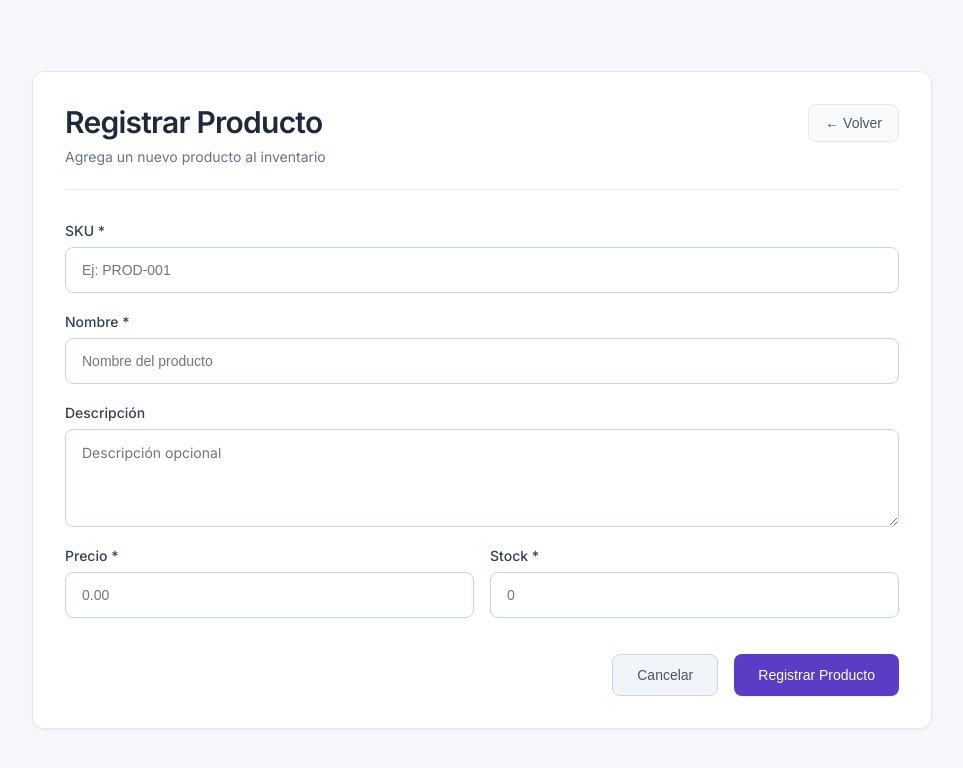
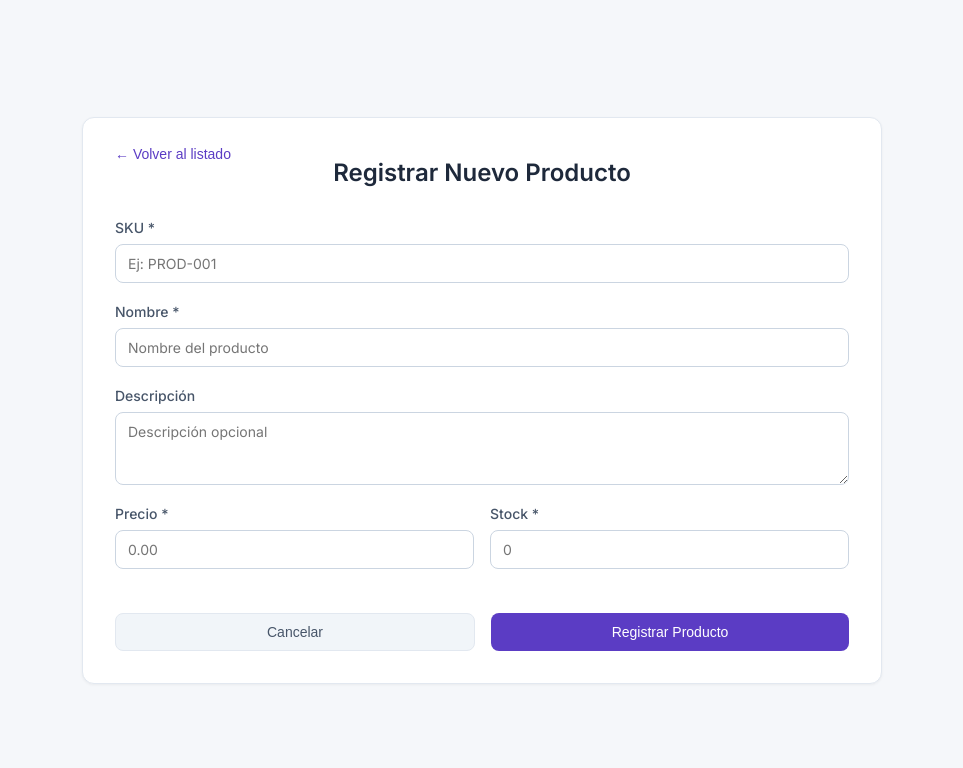
Before and after one commit to LunaDiegoLeo/mi-proyecto-integrador, a React (Vite) app in the folder frontend/: page /products/new in a window 1280 px wide. Shown: the top 768 px of the page, without its empty margins (158-1121 px from the left). Built offline with nearby package versions, Linux system fonts and the light colour scheme.

Commit message:
feat: enhance ProductForm and ProductList components with edit and delete functionality

```diff
--- a/frontend/src/pages/ProductForm/index.jsx
+++ b/frontend/src/pages/ProductForm/index.jsx
@@ -1,10 +1,12 @@
 // src/pages/ProductForm/index.jsx
-import { useState } from 'react';
-import { useNavigate } from 'react-router-dom';
+import { useState, useEffect } from 'react';
+import { useNavigate, useParams } from 'react-router-dom';
 import api from '../../services/api';
 
 const ProductForm = () => {
   const navigate = useNavigate();
+  const { sku } = useParams();
+  const isEditMode = !!sku;
 
   const [formData, setFormData] = useState({
     sku: '',
@@ -13,9 +15,35 @@ const ProductForm = () => {
     price: '',
     stock: '',
   });
-
   const [errors, setErrors] = useState({});
   const [isSubmitting, setIsSubmitting] = useState(false);
+  const [loading, setLoading] = useState(isEditMode);
+
+  useEffect(() => {
+    if (isEditMode) {
+      fetchProduct();
+    }
+  }, [isEditMode, sku]);
+
+  const fetchProduct = async () => {
+    try {
+      const response = await api.get(`/products/sku/${sku}`);
+      const product = response.data.product;
+      setFormData({
+        sku: product.sku,
+        name: product.name,
+        description: product.description || '',
+        price: product.price,
+        stock: product.stock,
+      });
+    } catch (error) {
+      console.error('Error al cargar producto:', error);
+      alert('No se pudo cargar el producto para editar');
+      navigate('/');
+    } finally {
+      setLoading(false);
+    }
+  };
 
   const validateForm = () => {
     const newErrors = {};
@@ -29,7 +57,6 @@ const ProductForm = () => {
     }
 
     const price = parseFloat(formData.price);
-
     if (!formData.price) {
       newErrors.price = 'Precio es obligatorio';
     } else if (isNaN(price) || price <= 0) {
@@ -37,7 +64,6 @@ const ProductForm = () => {
     }
 
     const stock = parseInt(formData.stock);
-
     if (!formData.stock && formData.stock !== 0) {
       newErrors.stock = 'Stock es obligatorio';
     } else if (isNaN(stock) || stock < 0) {
@@ -45,30 +71,23 @@ const ProductForm = () => {
     }
 
     setErrors(newErrors);
-
     return Object.keys(newErrors).length === 0;
   };
 
   const handleChange = (e) => {
     const { name, value } = e.target;
-
-    setFormData(prev => ({
-      ...prev,
-      [name]: value,
-    }));
-
+    setFormData(prev => ({ ...prev, [name]: value }));
     if (errors[name]) {
-      setErrors(prev => ({
-        ...prev,
-        [name]: '',
-      }));
+      setErrors(prev => ({ ...prev, [name]: '' }));
     }
   };
 
   const handleSubmit = async (e) => {
     e.preventDefault();
 
-    if (!validateForm()) return;
+    if (!validateForm()) {
+      return;
+    }
 
     setIsSubmitting(true);
 
@@ -81,178 +100,140 @@ const ProductForm = () => {
         stock: parseInt(formData.stock),
       };
 
-      await api.post('/products', payload);
-
-      alert('✓ Producto registrado exitosamente');
+      if (isEditMode) {
+        await api.put(`/products/${formData.sku}`, payload);
+        alert('Producto actualizado exitosamente');
+      } else {
+        await api.post('/products', payload);
+        alert('Producto registrado exitosamente');
+      }
 
       navigate('/');
     } catch (error) {
       console.error('Error:', error);
-
       if (error.response) {
         if (error.response.status === 409) {
-          alert('✗ Error: El SKU ya existe');
+          alert('El SKU ya existe en el sistema');
         } else if (error.response.status === 400) {
-          const messages =
-            error.response.data.errors ||
-            error.response.data.message;
-
+          const messages = error.response.data.errors || error.response.data.message;
           if (Array.isArray(messages)) {
-            alert(messages.join('\n'));
+            alert(`Error de validación:\n${messages.join('\n')}`);
           } else {
-            alert(messages || 'Datos inválidos');
+            alert(`Error: ${messages || 'Datos inválidos'}`);
           }
+        } else if (error.response.status === 404) {
+          alert('Producto no encontrado');
         } else {
-          alert(
-            error.response.data.message ||
-            'No se pudo registrar el producto'
-          );
+          alert(`Error: ${error.response.data.message || 'No se pudo completar la operación'}`);
         }
+      } else if (error.request) {
+        alert('Error de conexión: No se puede conectar al servidor');
       } else {
-        alert('Error de conexión con el backend');
+        alert(`Error: ${error.message}`);
       }
     } finally {
       setIsSubmitting(false);
     }
   };
 
+  if (loading) {
+    return (
+      <div style={styles.container}>
+        <div style={styles.loadingCard}>
+          <div style={styles.spinner}></div>
+          <p style={styles.loadingText}>Cargando producto...</p>
+        </div>
+      </div>
+    );
+  }
+
   return (
     <div style={styles.container}>
       <div style={styles.card}>
-        <div style={styles.header}>
-          <div>
-            <h1 style={styles.title}>
-              Registrar Producto
-            </h1>
+        <button onClick={() => navigate('/')} style={styles.backButton}>
+          ← Volver al listado
+        </button>
 
-            <p style={styles.subtitle}>
-              Agrega un nuevo producto al inventario
-            </p>
-          </div>
-
-          <button
-            onClick={() => navigate('/')}
-            style={styles.backButton}
-          >
-            ← Volver
-          </button>
-        </div>
+        <h1 style={styles.title}>
+          {isEditMode ? 'Editar Producto' : 'Registrar Nuevo Producto'}
+        </h1>
 
         <form onSubmit={handleSubmit} style={styles.form}>
           <div style={styles.field}>
-            <label style={styles.label}>
-              SKU *
-            </label>
-
+            <label style={styles.label}>SKU *</label>
             <input
               type="text"
               name="sku"
               value={formData.sku}
               onChange={handleChange}
-              placeholder="Ej: PROD-001"
+              disabled={isEditMode}
               style={{
                 ...styles.input,
                 ...(errors.sku && styles.inputError),
+                ...(isEditMode && styles.inputDisabled)
               }}
+              placeholder="Ej: PROD-001"
             />
-
-            {errors.sku && (
-              <span style={styles.errorText}>
-                {errors.sku}
-              </span>
+            {errors.sku && <span style={styles.errorText}>{errors.sku}</span>}
+            {isEditMode && (
+              <span style={styles.hintText}>El SKU no puede modificarse</span>
             )}
           </div>
 
           <div style={styles.field}>
-            <label style={styles.label}>
-              Nombre *
-            </label>
-
+            <label style={styles.label}>Nombre *</label>
             <input
               type="text"
               name="name"
               value={formData.name}
               onChange={handleChange}
+              style={{ ...styles.input, ...(errors.name && styles.inputError) }}
               placeholder="Nombre del producto"
-              style={{
-                ...styles.input,
-                ...(errors.name && styles.inputError),
-              }}
             />
-
-            {errors.name && (
-              <span style={styles.errorText}>
-                {errors.name}
-              </span>
-            )}
+            {errors.name && <span style={styles.errorText}>{errors.name}</span>}
           </div>
 
           <div style={styles.field}>
-            <label style={styles.label}>
-              Descripción
-            </label>
-
+            <label style={styles.label}>Descripción</label>
             <textarea
               name="description"
               value={formData.description}
               onChange={handleChange}
-              rows="4"
+              style={styles.textarea}
               placeholder="Descripción opcional"
-              style={styles.textarea}
+              rows="3"
             />
           </div>
 
           <div style={styles.row}>
             <div style={{ ...styles.field, flex: 1 }}>
-              <label style={styles.label}>
-                Precio *
-              </label>
-
+              <label style={styles.label}>Precio *</label>
               <input
                 type="number"
                 name="price"
                 value={formData.price}
                 onChange={handleChange}
+                style={{ ...styles.input, ...(errors.price && styles.inputError) }}
                 placeholder="0.00"
                 step="0.01"
                 min="0.01"
-                style={{
-                  ...styles.input,
-                  ...(errors.price && styles.inputError),
-                }}
               />
-
-              {errors.price && (
-                <span style={styles.errorText}>
-                  {errors.price}
-                </span>
-              )}
+              {errors.price && <span style={styles.errorText}>{errors.price}</span>}
             </div>
 
             <div style={{ ...styles.field, flex: 1 }}>
-              <label style={styles.label}>
-                Stock *
-              </label>
-
+              <label style={styles.label}>Stock *</label>
               <input
                 type="number"
                 name="stock"
                 value={formData.stock}
                 onChange={handleChange}
+                style={{ ...styles.input, ...(errors.stock && styles.inputError) }}
                 placeholder="0"
                 step="1"
                 min="0"
-                style={{
-                  ...styles.input,
-                  ...(errors.stock && styles.inputError),
-                }}
               />
-
-              {errors.stock && (
-                <span style={styles.errorText}>
-                  {errors.stock}
-                </span>
-              )}
+              {errors.stock && <span style={styles.errorText}>{errors.stock}</span>}
             </div>
           </div>
 
@@ -264,18 +245,15 @@ const ProductForm = () => {
             >
               Cancelar
             </button>
-
             <button
               type="submit"
               disabled={isSubmitting}
-              style={{
-                ...styles.submitButton,
-                ...(isSubmitting && styles.disabledButton),
-              }}
+              style={{ ...styles.submitButton, ...(isSubmitting && styles.disabledButton) }}
             >
               {isSubmitting
-                ? 'Registrando...'
-                : 'Registrar Producto'}
+                ? (isEditMode ? 'Actualizando...' : 'Registrando...')
+                : (isEditMode ? 'Actualizar Producto' : 'Registrar Producto')
+              }
             </button>
           </div>
         </form>
@@ -289,136 +267,117 @@ const styles = {
     minHeight: '100vh',
     backgroundColor: '#f5f7fa',
     padding: '2rem',
-    fontFamily:
-      "'Inter', -apple-system, BlinkMacSystemFont, 'Segoe UI', sans-serif",
     display: 'flex',
     alignItems: 'center',
     justifyContent: 'center',
+    fontFamily: "'Inter', -apple-system, BlinkMacSystemFont, 'Segoe UI', sans-serif",
   },
-
   card: {
+    background: 'white',
+    borderRadius: '0.75rem',
+    boxShadow: '0 1px 3px rgba(0,0,0,0.05)',
+    border: '1px solid #e2e8f0',
+    padding: '2rem',
+    maxWidth: '800px',
     width: '100%',
-    maxWidth: '900px',
-    backgroundColor: 'white',
-    borderRadius: '0.75rem',
-    border: '1px solid #e2e8f0',
-    boxShadow: '0 1px 3px rgba(0,0,0,0.05)',
-    padding: '2rem',
+    position: 'relative',
   },
-
-  header: {
-    display: 'flex',
-    justifyContent: 'space-between',
-    alignItems: 'flex-start',
-    gap: '1rem',
-    marginBottom: '2rem',
-    paddingBottom: '1.5rem',
-    borderBottom: '1px solid #e2e8f0',
+  backButton: {
+    position: 'absolute',
+    top: '1.5rem',
+    left: '1.5rem',
+    background: 'none',
+    border: 'none',
+    color: '#5b3cc4',
+    cursor: 'pointer',
+    fontSize: '0.875rem',
+    fontWeight: '500',
+    padding: '0.25rem 0.5rem',
+    borderRadius: '0.375rem',
+    transition: 'background 0.2s',
   },
-
   title: {
-    fontSize: '1.875rem',
+    fontSize: '1.5rem',
     fontWeight: '600',
     color: '#1e293b',
-    marginBottom: '0.5rem',
-    letterSpacing: '-0.025em',
+    marginBottom: '2rem',
+    marginTop: '0.5rem',
+    textAlign: 'center',
   },
-
-  subtitle: {
+  form: {
+    display: 'flex',
+    flexDirection: 'column',
+    gap: '1.25rem',
+  },
+  field: {
+    display: 'flex',
+    flexDirection: 'column',
+    gap: '0.5rem',
+  },
+  row: {
+    display: 'flex',
+    gap: '1rem',
+  },
+  label: {
     fontSize: '0.875rem',
+    fontWeight: '500',
+    color: '#475569',
+  },
+  input: {
+    padding: '0.625rem 0.75rem',
+    border: '1px solid #cbd5e1',
+    borderRadius: '0.5rem',
+    fontSize: '0.875rem',
+    transition: 'border-color 0.2s, box-shadow 0.2s',
+    outline: 'none',
+    fontFamily: 'inherit',
+  },
+  textarea: {
+    padding: '0.625rem 0.75rem',
+    border: '1px solid #cbd5e1',
+    borderRadius: '0.5rem',
+    fontSize: '0.875rem',
+    fontFamily: 'inherit',
+    resize: 'vertical',
+    outline: 'none',
+    transition: 'border-color 0.2s, box-shadow 0.2s',
+  },
+  inputDisabled: {
+    backgroundColor: '#f1f5f9',
     color: '#64748b',
+    cursor: 'not-allowed',
   },
-
-  backButton: {
-    padding: '0.625rem 1rem',
-    backgroundColor: '#f8fafc',
+  inputError: {
+    borderColor: '#dc2626',
+  },
+  errorText: {
+    fontSize: '0.75rem',
+    color: '#dc2626',
+  },
+  hintText: {
+    fontSize: '0.75rem',
+    color: '#94a3b8',
+  },
+  actions: {
+    display: 'flex',
+    gap: '1rem',
+    marginTop: '1.5rem',
+  },
+  cancelButton: {
+    flex: 1,
+    padding: '0.625rem',
+    backgroundColor: '#f1f5f9',
     color: '#475569',
     border: '1px solid #e2e8f0',
     borderRadius: '0.5rem',
     fontSize: '0.875rem',
     fontWeight: '500',
     cursor: 'pointer',
-    transition: 'all 0.2s ease',
+    transition: 'all 0.2s',
   },
-
-  form: {
-    display: 'flex',
-    flexDirection: 'column',
-    gap: '1.25rem',
-  },
-
-  field: {
-    display: 'flex',
-    flexDirection: 'column',
-    gap: '0.5rem',
-  },
-
-  row: {
-    display: 'flex',
-    gap: '1rem',
-    flexWrap: 'wrap',
-  },
-
-  label: {
-    fontSize: '0.875rem',
-    fontWeight: '500',
-    color: '#334155',
-  },
-
-  input: {
-    padding: '0.875rem 1rem',
-    border: '1px solid #cbd5e1',
-    borderRadius: '0.5rem',
-    fontSize: '0.875rem',
-    color: '#1e293b',
-    outline: 'none',
-    transition: 'all 0.2s ease',
-    backgroundColor: 'white',
-  },
-
-  textarea: {
-    padding: '0.875rem 1rem',
-    border: '1px solid #cbd5e1',
-    borderRadius: '0.5rem',
-    fontSize: '0.875rem',
-    color: '#1e293b',
-    outline: 'none',
-    resize: 'vertical',
-    fontFamily: 'inherit',
-    transition: 'all 0.2s ease',
-    backgroundColor: 'white',
-  },
-
-  inputError: {
-    borderColor: '#ef4444',
-  },
-
-  errorText: {
-    fontSize: '0.75rem',
-    color: '#dc2626',
-  },
-
-  actions: {
-    display: 'flex',
-    justifyContent: 'flex-end',
-    gap: '1rem',
-    marginTop: '1rem',
-  },
-
-  cancelButton: {
-    padding: '0.75rem 1.5rem',
-    backgroundColor: '#f1f5f9',
-    color: '#475569',
-    border: '1px solid #cbd5e1',
-    borderRadius: '0.5rem',
-    fontSize: '0.875rem',
-    fontWeight: '500',
-    cursor: 'pointer',
-    transition: 'all 0.2s ease',
-  },
-
   submitButton: {
-    padding: '0.75rem 1.5rem',
+    flex: 1,
+    padding: '0.625rem',
     backgroundColor: '#5b3cc4',
     color: 'white',
     border: 'none',
@@ -426,35 +385,62 @@ const styles = {
     fontSize: '0.875rem',
     fontWeight: '500',
     cursor: 'pointer',
-    transition: 'all 0.2s ease',
-    boxShadow: '0 1px 2px rgba(0,0,0,0.05)',
+    transition: 'background-color 0.2s',
   },
-
   disabledButton: {
-    opacity: 0.7,
+    backgroundColor: '#94a3b8',
     cursor: 'not-allowed',
+  },
+  loadingCard: {
+    background: 'white',
+    borderRadius: '0.75rem',
+    padding: '3rem',
+    textAlign: 'center',
+    border: '1px solid #e2e8f0',
+    boxShadow: '0 1px 3px rgba(0,0,0,0.05)',
+  },
+  spinner: {
+    width: '2.5rem',
+    height: '2.5rem',
+    border: '3px solid #e2e8f0',
+    borderTopColor: '#5b3cc4',
+    borderRadius: '50%',
+    animation: 'spin 0.8s linear infinite',
+    margin: '0 auto 1rem',
+  },
+  loadingText: {
+    color: '#64748b',
+    fontSize: '0.875rem',
   },
 };
 
 const styleSheet = document.createElement('style');
+styleSheet.textContent = `
+  @keyframes spin {
+    to { transform: rotate(360deg); }
+  }
 
-styleSheet.textContent = `
+  input:focus, textarea:focus {
+    border-color: #5b3cc4;
+    box-shadow: 0 0 0 3px rgba(91, 60, 196, 0.1);
+  }
+
   button:hover {
     transform: translateY(-1px);
-    box-shadow: 0 4px 6px -1px rgba(0,0,0,0.1);
   }
 
   button:active {
     transform: translateY(0);
   }
 
-  input:focus,
-  textarea:focus {
-    border-color: #5b3cc4;
-    box-shadow: 0 0 0 3px rgba(91, 60, 196, 0.1);
+  .cancelButton:hover {
+    background-color: #e2e8f0;
+  }
+
+  .submitButton:hover {
+    background-color: #4a2db8;
   }
 `;
-
 document.head.appendChild(styleSheet);
 
 export default ProductForm;
--- a/frontend/src/pages/Products/ProductList.jsx
+++ b/frontend/src/pages/Products/ProductList.jsx
@@ -1,4 +1,4 @@
-// frontend/src/pages/Products/ProductList.jsx
+// src/pages/Products/ProductList.jsx
 import { useState, useEffect } from 'react';
 import { useNavigate } from 'react-router-dom';
 import api from '../../services/api';
@@ -17,7 +17,7 @@ const ProductList = () => {
     try {
       setLoading(true);
       const response = await api.get('/products');
-      setProducts(response.data.data);
+      setProducts(response.data.products);
       setError(null);
     } catch (err) {
       console.error('Error:', err);
@@ -25,6 +25,33 @@ const ProductList = () => {
     } finally {
       setLoading(false);
     }
+  };
+
+  const handleDelete = async (product) => {
+    const confirmDelete = window.confirm(
+      `¿Estás seguro de que deseas eliminar el producto "${product.name}" (SKU: ${product.sku})?\n\nEsta acción no se puede deshacer.`
+    );
+
+    if (!confirmDelete) {
+      return;
+    }
+
+    try {
+      await api.delete(`/products/${product.sku}`);
+      alert('Producto eliminado exitosamente');
+      fetchProducts(); // Refrescar la tabla
+    } catch (error) {
+      console.error('Error al eliminar:', error);
+      if (error.response && error.response.status === 404) {
+        alert('Producto no encontrado');
+      } else {
+        alert('Error al eliminar el producto');
+      }
+    }
+  };
+
+  const handleEdit = (sku) => {
+    navigate(`/products/edit/${sku}`);
   };
 
   const getAvailabilityBadge = (stock) => {
@@ -131,6 +158,7 @@ const ProductList = () => {
                 <th style={styles.th}>Precio</th>
                 <th style={styles.th}>Stock</th>
                 <th style={styles.th}>Estado</th>
+                <th style={styles.th}>Acciones</th>
               </tr>
             </thead>
             <tbody>
@@ -158,6 +186,24 @@ const ProductList = () => {
                   </td>
                   <td style={styles.td}>
                     {getAvailabilityBadge(product.stock)}
+                  </td>
+                  <td style={styles.td}>
+                    <div style={styles.actions}>
+                      <button
+                        onClick={() => handleEdit(product.sku)}
+                        style={styles.editBtn}
+                        title="Editar producto"
+                      >
+                        Editar
+                      </button>
+                      <button
+                        onClick={() => handleDelete(product)}
+                        style={styles.deleteBtn}
+                        title="Eliminar producto"
+                      >
+                        Eliminar
+                      </button>
+                    </div>
                   </td>
                 </tr>
               ))}
@@ -274,7 +320,7 @@ const styles = {
   table: {
     width: '100%',
     borderCollapse: 'collapse',
-    minWidth: '800px',
+    minWidth: '900px',
   },
 
   tableHeader: {
@@ -398,6 +444,35 @@ const styles = {
     display: 'inline-block',
   },
 
+  actions: {
+    display: 'flex',
+    gap: '0.5rem',
+  },
+
+  editBtn: {
+    padding: '0.375rem 0.875rem',
+    backgroundColor: '#f1f5f9',
+    color: '#475569',
+    border: '1px solid #e2e8f0',
+    borderRadius: '0.375rem',
+    fontSize: '0.75rem',
+    fontWeight: '500',
+    cursor: 'pointer',
+    transition: 'all 0.2s ease',
+  },
+
+  deleteBtn: {
+    padding: '0.375rem 0.875rem',
+    backgroundColor: '#fef2f2',
+    color: '#dc2626',
+    border: '1px solid #fecaca',
+    borderRadius: '0.375rem',
+    fontSize: '0.75rem',
+    fontWeight: '500',
+    cursor: 'pointer',
+    transition: 'all 0.2s ease',
+  },
+
   loadingCard: {
     maxWidth: '28rem',
     margin: '8rem auto',
@@ -510,24 +585,26 @@ const styles = {
   },
 };
 
-// Agregar animaciones y hover effects
 const styleSheet = document.createElement('style');
 styleSheet.textContent = `
   @keyframes spin {
     to { transform: rotate(360deg); }
   }
 
-  button:hover {
+  ${styles.editBtn}:hover {
+    background-color: #e2e8f0;
     transform: translateY(-1px);
-    box-shadow: 0 4px 6px -1px rgba(0, 0, 0, 0.1);
   }
 
-  button:active {
-    transform: translateY(0);
+  ${styles.deleteBtn}:hover {
+    background-color: #fecaca;
+    transform: translateY(-1px);
   }
 
   ${styles.primaryBtn}:hover {
     background-color: #4a2db8;
+    transform: translateY(-1px);
+    box-shadow: 0 4px 6px -1px rgba(0, 0, 0, 0.1);
   }
 
   ${styles.statCard}:hover {
@@ -537,6 +614,10 @@ styleSheet.textContent = `
   ${styles.tableRow}:hover, ${styles.tableRowAlt}:hover {
     background-color: #faf9fe;
   }
+
+  button:active {
+    transform: translateY(0);
+  }
 `;
 document.head.appendChild(styleSheet);
 
--- a/frontend/src/routes/AppRouter.jsx
+++ b/frontend/src/routes/AppRouter.jsx
@@ -1,7 +1,7 @@
-// frontend/src/routes/AppRouter.jsx
+// src/routes/AppRouter.jsx
 import { BrowserRouter, Routes, Route } from 'react-router-dom';
 import ProductList from '../pages/Products/ProductList';
-import ProductForm from '../pages/ProductForm/index';
+import ProductForm from '../pages/ProductForm';
 
 const AppRouter = () => {
   return (
@@ -9,6 +9,7 @@ const AppRouter = () => {
       <Routes>
         <Route path="/" element={<ProductList />} />
         <Route path="/products/new" element={<ProductForm />} />
+        <Route path="/products/edit/:sku" element={<ProductForm />} />
       </Routes>
     </BrowserRouter>
   );
```
